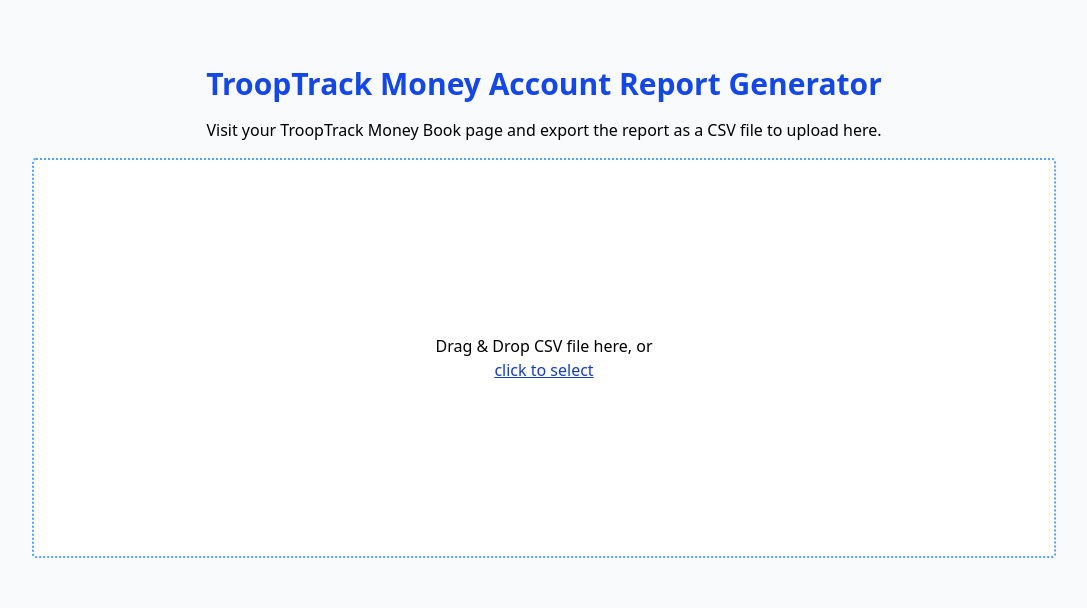
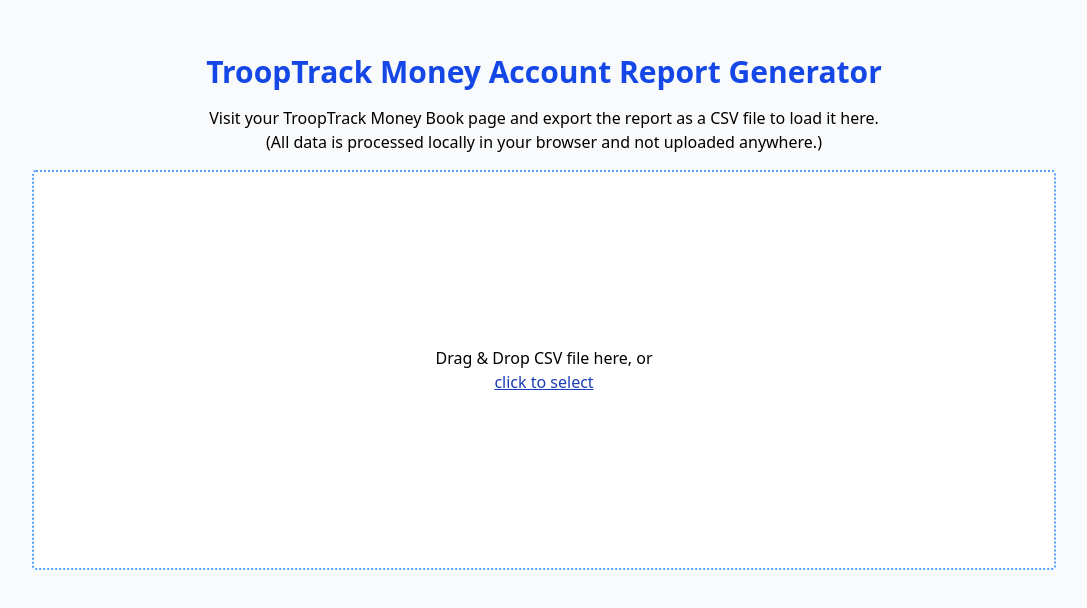
Before and after one commit to StevenClontz/trooptrack-report-generator, a SvelteKit app: page / in a window 1280 px wide. Shown: the part 104-712 px from the top of the page, without its empty margins (96-1183 px from the left). Built offline with nearby package versions, Linux system fonts and the light colour scheme.

Commit message:
add disclaimer

```diff
--- a/src/routes/+page.svelte
+++ b/src/routes/+page.svelte
@@ -44,7 +44,10 @@
 {:else}
     <h1 class="text-3xl font-bold text-center mt-8 mb-4 text-blue-700">TroopTrack Money Account Report Generator</h1>
     <p>
-        Visit your TroopTrack Money Book page and export the report as a CSV file to upload here.
+        Visit your TroopTrack Money Book page and export the report as a CSV file to load it here.
+    </p>
+    <p>
+        (All data is processed locally in your browser and not uploaded anywhere.)
     </p>
     <InputFile bind:csvData />
 {/if}
```
